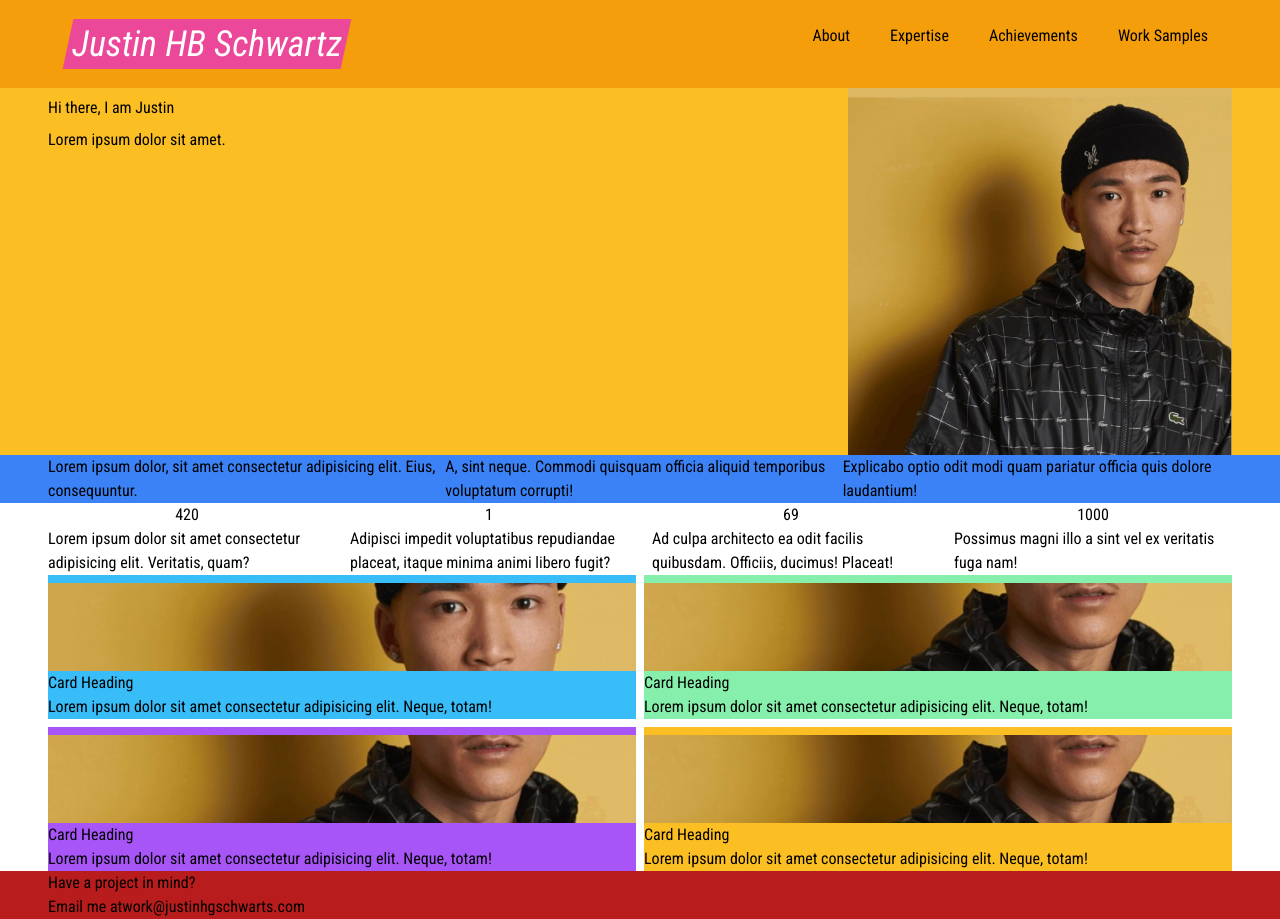
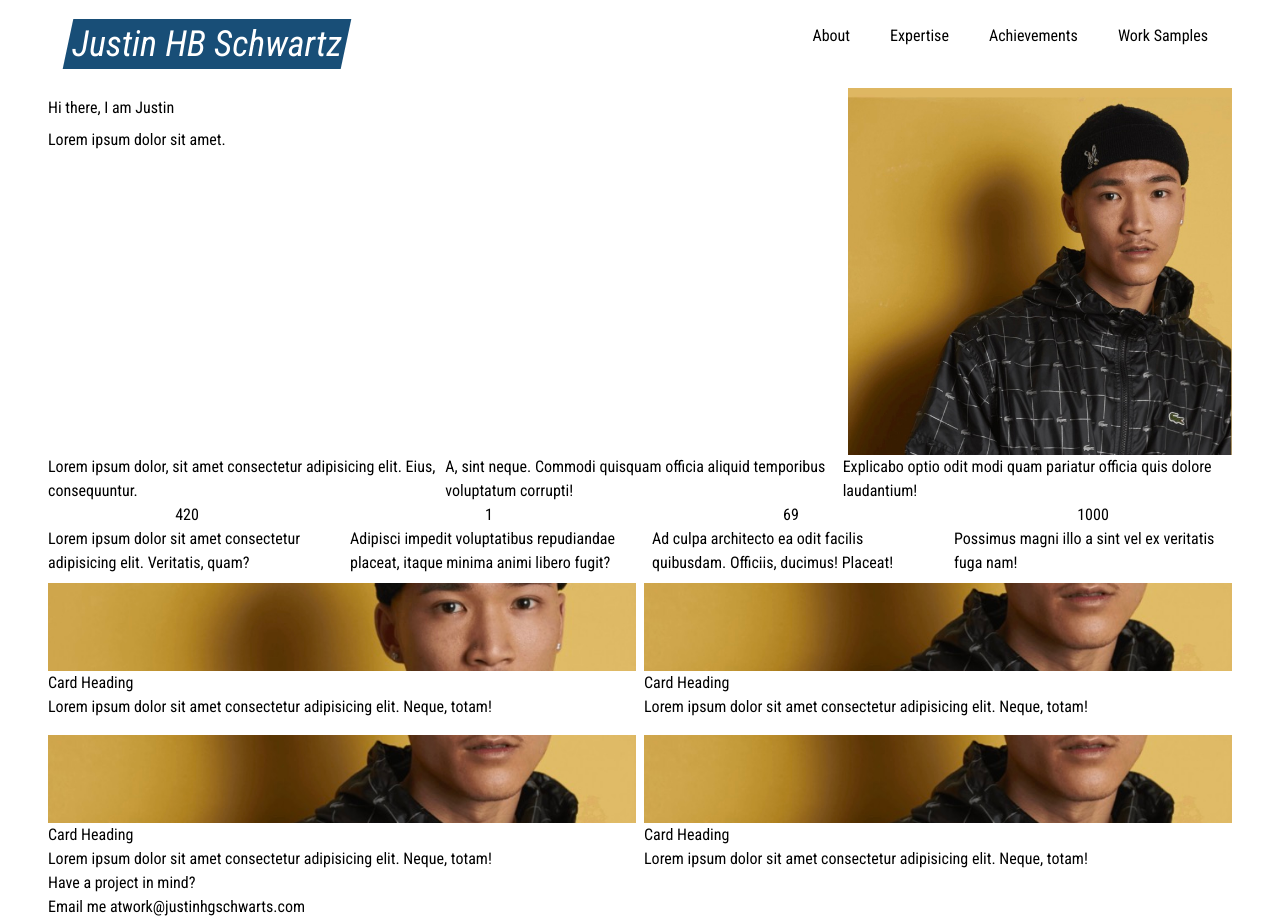
Before and after one commit to SmailBestybay/jhbs, a React (Vite) app: page / in a window 1280 px wide. Built offline with nearby package versions, Linux system fonts and the light colour scheme.

Commit message:
remove temp bg colors

```diff
--- a/src/App.jsx
+++ b/src/App.jsx
@@ -9,14 +9,14 @@ import PropTypes from "prop-types";
 function App() {
   return (
     <div className="grid min-h-full grid-rows-[auto_1fr_auto]">
-      <Wrapper className="bg-amber-500">
+      <Wrapper className="">
         <Header />
       </Wrapper>
       <main>
-        <Wrapper className="bg-amber-400">
+        <Wrapper className="">
           <About />
         </Wrapper>
-        <Wrapper className="bg-blue-500">
+        <Wrapper className="">
           <Expertise />
         </Wrapper>
         <Wrapper>
@@ -26,7 +26,7 @@ function App() {
           <WorkSamples />
         </Wrapper>
       </main>
-      <Wrapper className="bg-red-700">
+      <Wrapper className="">
         <Footer />
       </Wrapper>
     </div>
--- a/src/components/Header.jsx
+++ b/src/components/Header.jsx
@@ -5,7 +5,7 @@ export default function Header() {
         <div className="text-4xl italic">
           <span className="relative">
             <span
-              className="absolute -inset-1 block -skew-x-12 skew-y-0 bg-pink-500"
+              className="absolute -inset-1 block -skew-x-12 skew-y-0 bg-[#184E77]"
               aria-hidden="true"
             ></span>
             <span className="relative text-white">Justin HB Schwartz</span>
--- a/src/components/WorkSample.jsx
+++ b/src/components/WorkSample.jsx
@@ -4,7 +4,7 @@ export default function WorkSamples() {
       aria-label="Work Samples"
       className="grid grid-cols-1 gap-2 sm:grid-cols-2"
     >
-      <div className="bg-sky-400">
+      <div className="">
         <img
           className="h-24 w-full object-cover object-[100%_30%] pt-2"
           src="./sample.jpg"
@@ -15,7 +15,7 @@ export default function WorkSamples() {
           Lorem ipsum dolor sit amet consectetur adipisicing elit. Neque, totam!
         </p>
       </div>
-      <div className="bg-green-300">
+      <div className="">
         <img
           className="h-24 w-full object-cover pt-2"
           src="./sample.jpg"
@@ -26,7 +26,7 @@ export default function WorkSamples() {
           Lorem ipsum dolor sit amet consectetur adipisicing elit. Neque, totam!
         </p>
       </div>
-      <div className="bg-purple-500">
+      <div className="">
         <img
           className="h-24 w-full object-cover pt-2"
           src="./sample.jpg"
@@ -37,7 +37,7 @@ export default function WorkSamples() {
           Lorem ipsum dolor sit amet consectetur adipisicing elit. Neque, totam!
         </p>
       </div>
-      <div className="bg-amber-400">
+      <div className="">
         <img
           className="h-24 w-full object-cover pt-2"
           src="./sample.jpg"
```
